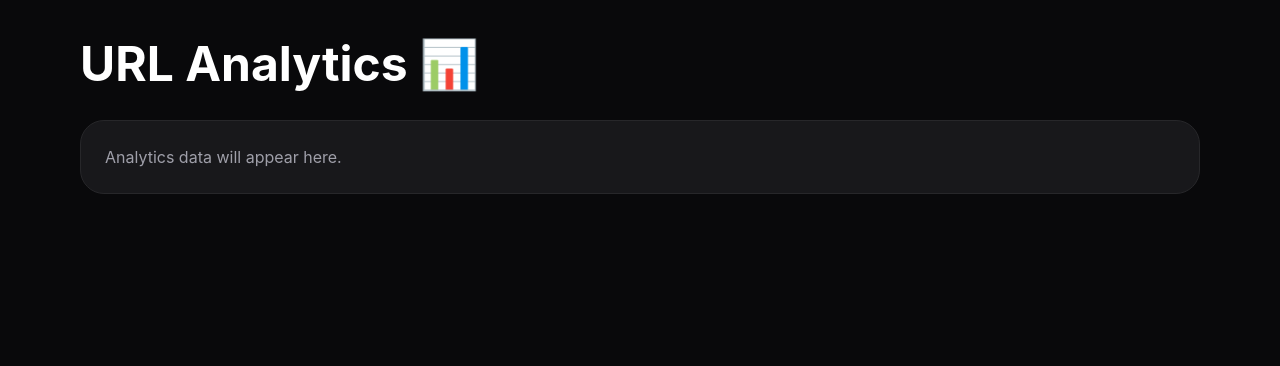
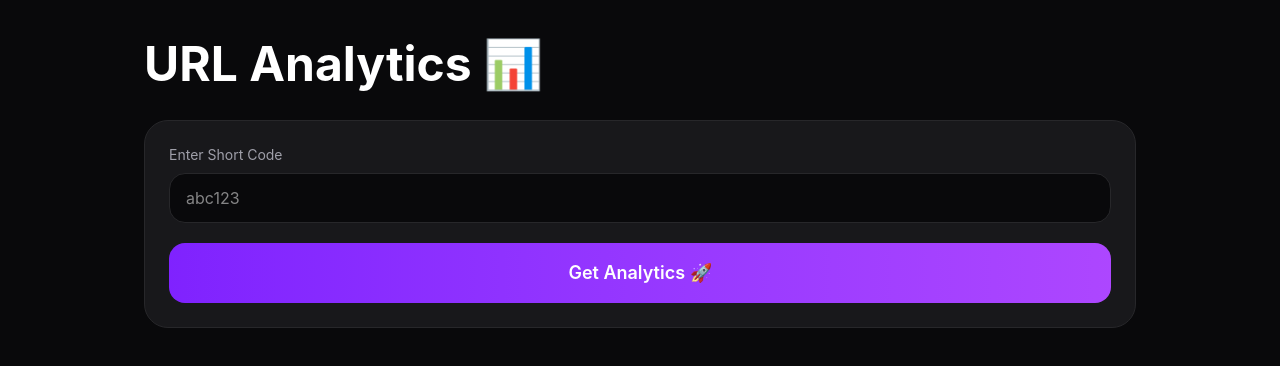
Before and after one commit to helloabdulmajid/minilink-web, a React (Vite) app: page /analytics in a window 1280 px wide. Shown: the top 366 px of the page. Built offline with nearby package versions, Linux system fonts and the light colour scheme.

Commit message:
fix: display short URL correctly in analytics page

```diff
--- a/src/api/shortUrlApi.js
+++ b/src/api/shortUrlApi.js
@@ -11,3 +11,13 @@ export const createShortUrl = async (payload) => {
 
     return response.data
 }
+export const getUrlAnalytics = async (
+    shortCode
+) => {
+
+    const response = await axios.get(
+       `${API_BASE_URL}/${shortCode}/analytics`
+    )
+
+    return response.data
+}
--- a/src/pages/AnalyticsPage.jsx
+++ b/src/pages/AnalyticsPage.jsx
@@ -1,8 +1,63 @@
+import { useState } from "react"
+import toast from "react-hot-toast"
+
+import { getUrlAnalytics }
+from "../api/shortUrlApi"
+
 function AnalyticsPage() {
+
+  const [shortCode, setShortCode] =
+    useState("")
+
+  const [analytics, setAnalytics] =
+    useState(null)
+
+  const [loading, setLoading] =
+    useState(false)
+
+  const handleFetchAnalytics =
+    async (e) => {
+
+      e.preventDefault()
+
+      if (!shortCode.trim()) {
+
+        toast.error(
+          "Short code is required"
+        )
+
+        return
+      }
+
+      try {
+
+        setLoading(true)
+
+        const response =
+          await getUrlAnalytics(
+            shortCode
+          )
+
+        setAnalytics(response)
+
+      } catch (err) {
+
+        toast.error(
+          err.response?.data?.message ||
+          "Analytics not found"
+        )
+
+      } finally {
+
+        setLoading(false)
+      }
+    }
+
   return (
+
     <div className="min-h-screen bg-zinc-950 text-white">
 
-      <div className="max-w-6xl mx-auto px-4 py-10">
+      <div className="max-w-5xl mx-auto px-4 py-10">
 
         <h1
           className="
@@ -15,19 +70,209 @@ function AnalyticsPage() {
           URL Analytics 📊
         </h1>
 
-        <div
+        <form
+          onSubmit={handleFetchAnalytics}
           className="
             bg-zinc-900
             border
             border-zinc-800
             rounded-3xl
             p-6
+            space-y-5
           "
         >
-          <p className="text-zinc-400">
-            Analytics data will appear here.
+
+          <div>
+
+            <label
+              className="
+                block
+                text-sm
+                text-zinc-400
+                mb-2
+              "
+            >
+              Enter Short Code
+            </label>
+
+            <input
+              type="text"
+              value={shortCode}
+              onChange={(e) =>
+                setShortCode(e.target.value)
+              }
+              placeholder="abc123"
+              className="
+                w-full
+                bg-zinc-950
+                border
+                border-zinc-800
+                rounded-2xl
+                px-4
+                py-3
+                outline-none
+                focus:border-violet-500
+              "
+            />
+
+          </div>
+
+          <button
+            type="submit"
+            disabled={loading}
+            className="
+              w-full
+              bg-gradient-to-r
+              from-violet-600
+              to-purple-500
+              hover:from-violet-500
+              hover:to-purple-400
+              transition-all
+              duration-300
+              py-4
+              rounded-2xl
+              font-semibold
+              text-lg
+              disabled:opacity-50
+            "
+          >
+            {
+              loading
+                ? "Fetching Analytics..."
+                : "Get Analytics 🚀"
+            }
+          </button>
+
+        </form>
+        {
+  analytics && (
+
+    <div
+      className="
+        mt-8
+        bg-zinc-900
+        border
+        border-zinc-800
+        rounded-3xl
+        p-6
+      "
+    >
+
+      <h2
+        className="
+          text-2xl
+          font-bold
+          mb-6
+        "
+      >
+        Analytics Result 📈
+      </h2>
+
+      <div
+        className="
+          grid
+          grid-cols-1
+          md:grid-cols-2
+          gap-4
+        "
+      >
+
+        <div
+          className="
+            bg-zinc-950
+            rounded-2xl
+            p-5
+          "
+        >
+          <p className="text-zinc-500 text-sm">
+            Original URL
+          </p>
+
+          <p
+            className="
+              mt-2
+              break-all
+            "
+          >
+            {analytics.originalUrl}
           </p>
         </div>
+
+        <div
+          className="
+            bg-zinc-950
+            rounded-2xl
+            p-5
+          "
+        >
+          <p className="text-zinc-500 text-sm">
+            Short URL
+          </p>
+
+        <p
+  className="
+    mt-2
+    text-violet-400
+    break-all
+  "
+>
+
+  {`http://localhost:8080/${analytics.shortCode}`}
+
+
+</p>
+        </div>
+
+        <div
+          className="
+            bg-zinc-950
+            rounded-2xl
+            p-5
+          "
+        >
+          <p className="text-zinc-500 text-sm">
+            Click Count
+          </p>
+
+          <p
+            className="
+              mt-2
+              text-3xl
+              font-bold
+            "
+          >
+            {analytics.clickCount}
+          </p>
+        </div>
+
+        <div
+          className="
+            bg-zinc-950
+            rounded-2xl
+            p-5
+          "
+        >
+          <p className="text-zinc-500 text-sm">
+            Expiration
+          </p>
+
+          <p className="mt-2">
+
+            {
+              analytics.expiresAt
+                ? analytics.expiresAt
+                : "Permanent Link"
+            }
+
+          </p>
+        </div>
+
+      </div>
+
+    </div>
+
+  )
+}
 
       </div>
 
```
